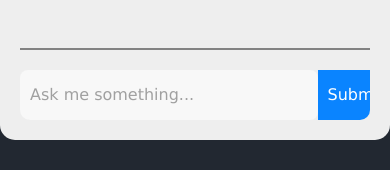
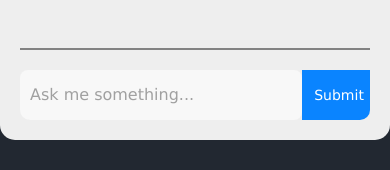
Before and after one commit to kevn-m/f1-gpt, a Next.js app: page / in a window 390 px wide. Shown: the part 640-810 px from the top of the page. Built offline with nearby package versions, Linux system fonts and the light colour scheme.

Commit message:
Make more mobile friendly

```diff
--- a/app/global.css
+++ b/app/global.css
@@ -89,14 +89,23 @@ input.question-box:focus::placeholder {
 }
 
 input[type="submit"] {
-  width: 15%;
-  padding: 10px;
+  min-width: 80px;
+  width: auto;
+  padding: 10px 15px;
   font-size: 16px;
   border: none;
   color: #fff;
   background-color: #0a84ff;
   cursor: pointer;
   transition: all 0.2s ease-in-out;
+}
+
+@media (max-width: 480px) {
+  input[type="submit"] {
+    min-width: 60px;
+    padding: 8px 12px;
+    font-size: 14px;
+  }
 }
 
 input[type="submit"]:hover {
```
